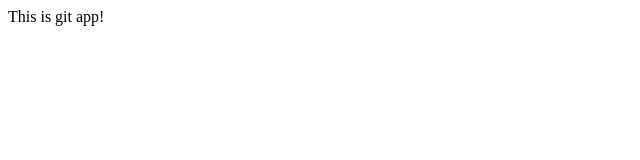
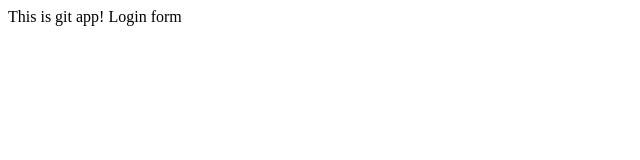
Before and after one commit to rosejacksons/myAppSamplePractice, a plain HTML site: page index.html in a window 1280 px wide. Shown: the full height of the page, 0-640 px from the left. Drawn offline with Linux system fonts and the light colour scheme.

Commit message:
login form

```diff
--- /dev/null
+++ b/dir2/app2.js
@@ -0,0 +1 @@
+console.log('this is app2 file')
--- a/index.html
+++ b/index.html
@@ -4,5 +4,6 @@
 	</head>
 	<body>
 		This is git app!
+		Login form
 	</body>
 </html>
```
Also changed, not shown: login.html (added, +1 -0 lines), log.txt (added).
